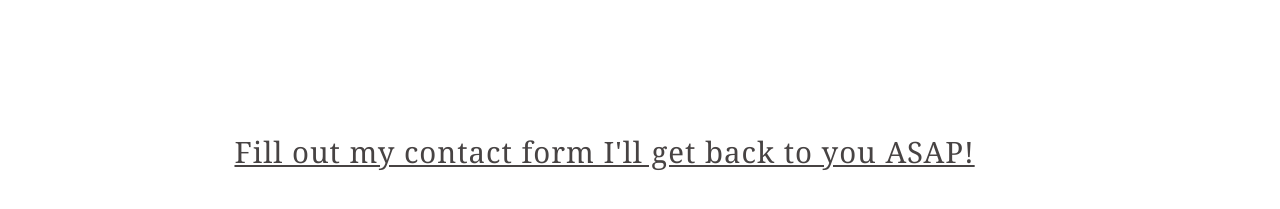
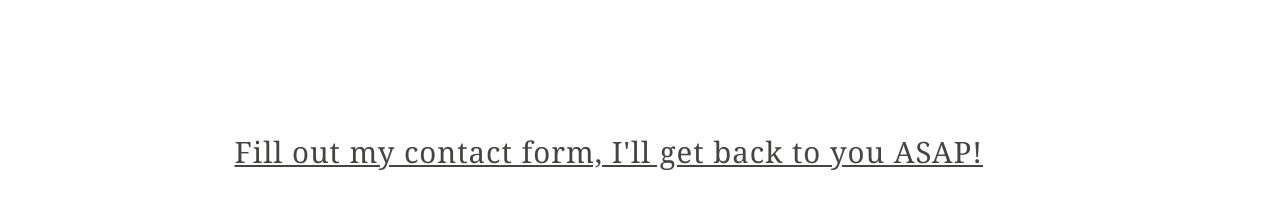
Before and after one commit to TravLord/TravLord.github.io, a plain HTML site: page index.html in a window 1280 px wide. Shown: the part 2364-2573 px from the top of the page. Drawn offline with Linux system fonts and the light colour scheme.

Commit message:
Update index.html

```diff
--- a/index.html
+++ b/index.html
@@ -177,7 +177,7 @@
 
         <!--FOOTER SECTION-->
         <footer>
-            <p class="left-center">Fill out my contact form I'll get back to you ASAP!</p>
+            <p class="left-center">Fill out my contact form, I'll get back to you ASAP!</p>
         </footer>
         <script src="JS/Portfolio_Website.js"></script>
     </body>
```
